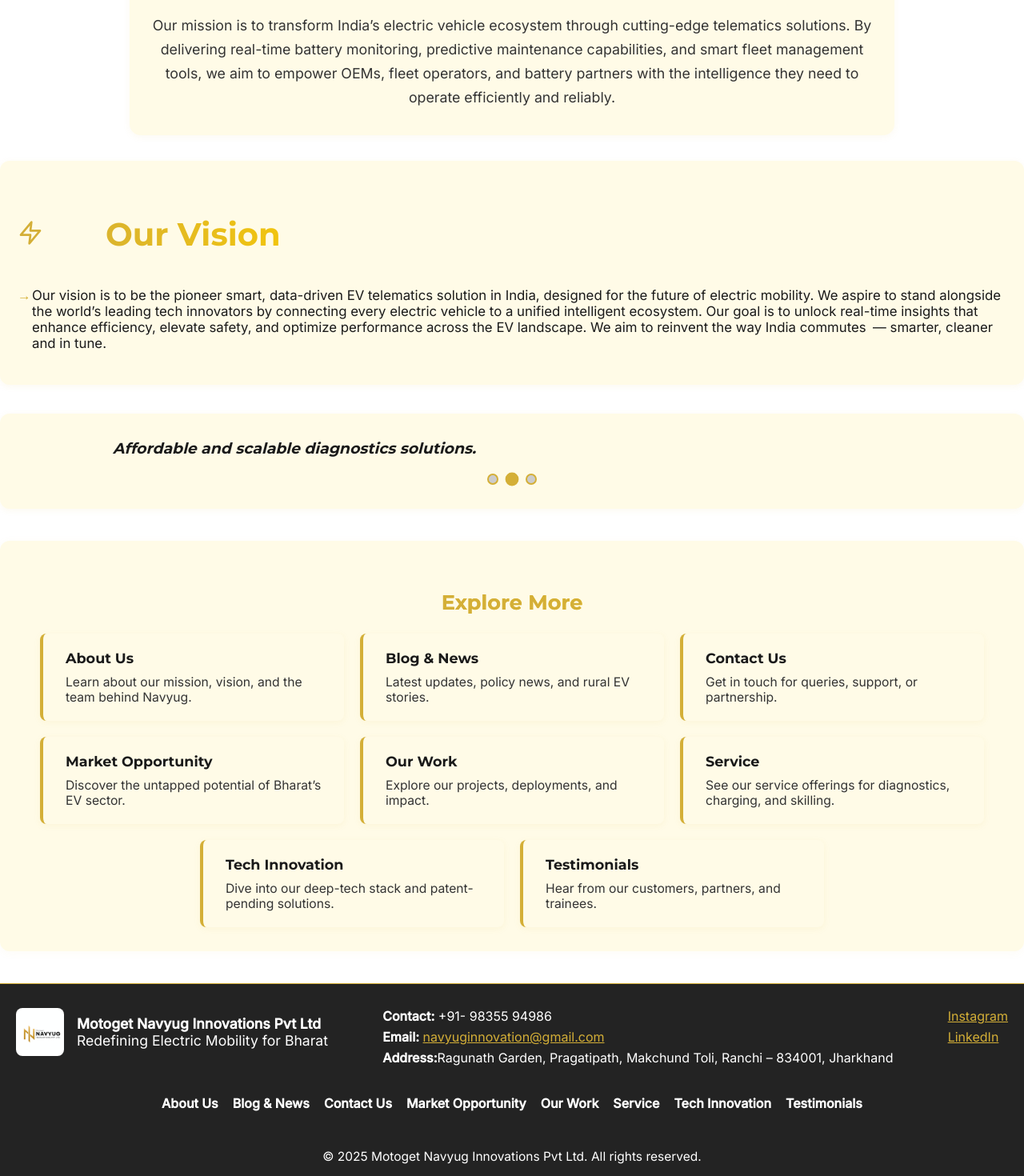
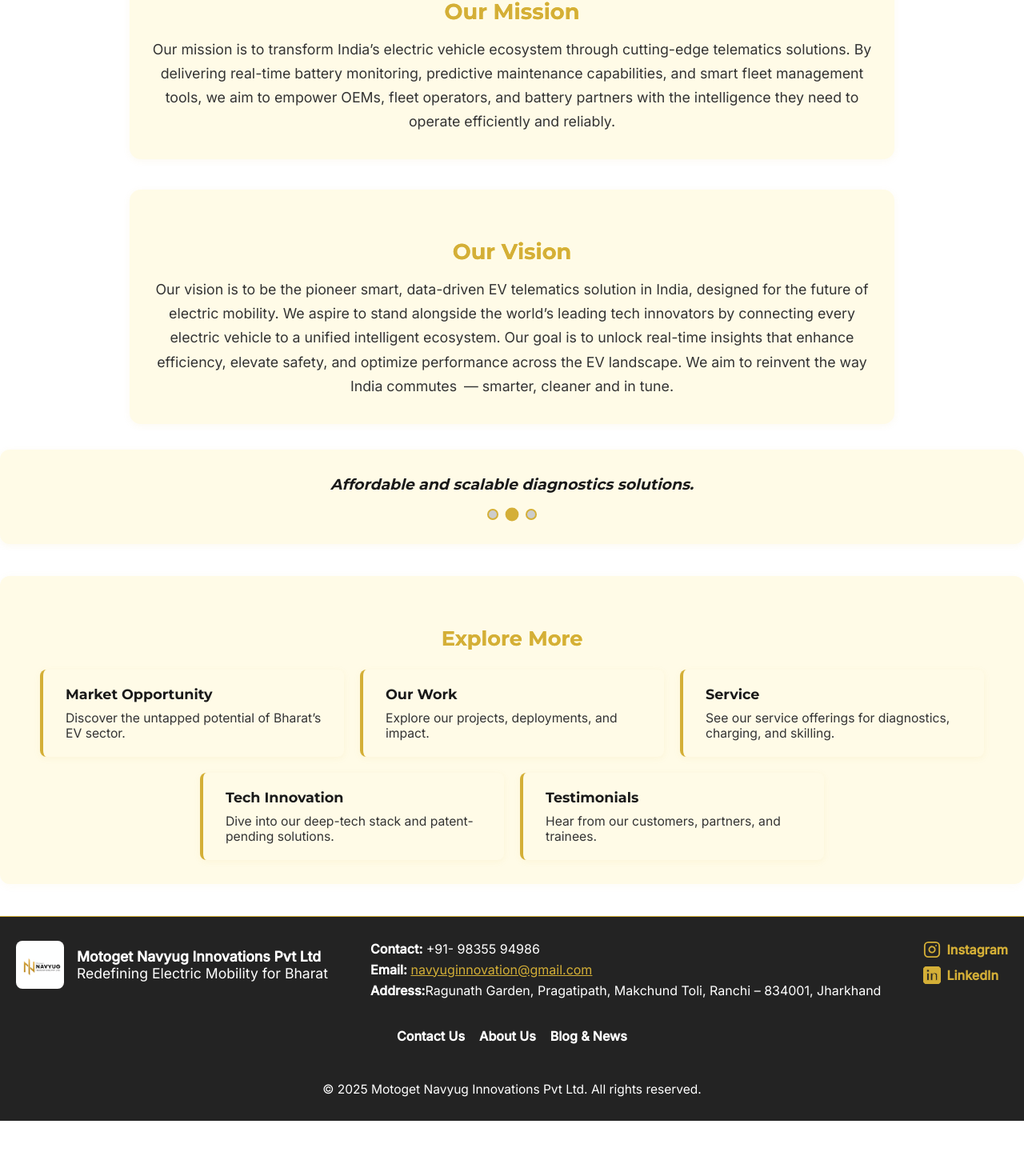
Before and after one commit to Vansh11223344/nav, a React (Vite) app: page / in a window 1280 px wide. Shown: the part 1911-3381 px from the top of the page at 80% size. After the commit the page ends 3312 px from the top, so only its background shows below. Built offline with nearby package versions, Linux system fonts and the light colour scheme.

Commit message:
V Seventh

```diff
--- a/src/App.jsx
+++ b/src/App.jsx
@@ -11,12 +11,12 @@
 import BlogNews from './components/BlogNews';
 import Chatbot from './components/Chatbot';
 import Service from './components/Service';
-
-
+import ScrollToTop from './components/ScrollToTop'; // Add this import
 
 function App() {
   return (
     <Router>
+      <ScrollToTop /> {/* Add this component */}
       <Routes>
         <Route element={<Layout />}>
           <Route path="/" element={<Home />} />
@@ -29,7 +29,6 @@
           <Route path="/blog" element={<BlogNews />} />
           <Route path="/chatbot" element={<Chatbot />} />
           <Route path="/service" element={<Service />} />
-
         </Route>
       </Routes>
     </Router>
--- a/src/components/Home.css
+++ b/src/components/Home.css
@@ -333,6 +333,10 @@
   font-style: italic;
   font-family: var(--font-primary);
   margin: 0 0 16px 0;
+   text-align: center;
+  max-width: 700px;
+  margin-left: auto;
+  margin-right: auto;
 }
 
 .testimonial-dots {
@@ -533,14 +537,45 @@
 .footer-social {
   display: flex;
   flex-direction: column;
-  gap: 6px;
+  gap: 10px;
   font-size: 1rem;
 }
 
 .footer-social a {
   color: var(--primary-color);
-  text-decoration: underline;
+  text-decoration: none;
+  display: flex;
+  align-items: center;
+  font-weight: 600;
+  transition: color 0.2s;
 }
+
+.footer-social a:hover,
+.footer-social a:focus {
+  color: #fff;
+}
+
+.footer-social-icon {
+  margin-right: 7px;
+  vertical-align: middle;
+  stroke: var(--primary-color);
+  transition: stroke 0.2s;
+}
+
+.footer-social a:hover .footer-social-icon,
+.footer-social a:focus .footer-social-icon {
+  stroke: #fff;
+}
+
+/* Dark mode: icons remain gold, text turns white on hover */
+.dark .footer-social a {
+  color: var(--primary-color);
+}
+.dark .footer-social a:hover,
+.dark .footer-social a:focus {
+  color: #fff;
+}
+
 
 .footer-nav {
   display: flex;
@@ -627,10 +662,29 @@
 @media (max-width: 700px) {
   .vision-section,
   .navyug-edge {
-    padding: 22px 8vw 18px 8vw;
+    padding: 18px 4vw 14px 4vw;
   }
+
   .vision-section h2,
   .navyug-edge h2 {
-    font-size: 1.25rem;
+    font-size: 1.22rem;
+    margin-bottom: 10px;
+  }
+
+  .vision-section p,
+  .navyug-edge p {
+    font-size: 0.99rem;
+    line-height: 1.55;
   }
 }
+
+@media (max-width: 400px) {
+  .vision-section h2,
+  .navyug-edge h2 {
+    font-size: 1.05rem;
+  }
+  .vision-section p,
+  .navyug-edge p {
+    font-size: 0.93rem;
+  }
+}
--- a/src/components/Home.jsx
+++ b/src/components/Home.jsx
@@ -9,26 +9,19 @@
   "Partnering with them has boosted our service efficiency."
 ];
 
-const futureVisionPoints = [
- "Our vision is to be the pioneer smart, data-driven EV telematics solution in India, designed for the future of electric mobility. We aspire to stand alongside the world’s leading tech innovators by connecting every electric vehicle to a unified intelligent ecosystem. Our goal is to unlock real-time insights that enhance efficiency, elevate safety, and optimize performance across the EV landscape. We aim to reinvent the way India commutes — smarter, cleaner and in tune."
-];
-
 const evImages = [
-  '/images/ev1.jpeg',
-  '/images/ev2.jpeg',
-  '/images/ev3.jpeg',
-  '/images/ev4.jpeg',
-  '/images/ev5.jpeg'
+  './images/ev1.jpeg',
+  './images/ev2.jpeg',
+  './images/ev3.jpeg',
+  './images/ev4.jpeg',
+  './images/ev5.jpeg'
 ];
 
 const sectionLinks = [
-  { to: '/about', label: 'About Us', info: 'Learn about our mission, vision, and the team behind Navyug.' },
-  { to: '/blog', label: 'Blog & News', info: 'Latest updates, policy news, and rural EV stories.' },
-  { to: '/contact', label: 'Contact Us', info: 'Get in touch for queries, support, or partnership.' },
-  { to: '/market', label: 'Market Opportunity', info: 'Discover the untapped potential of Bharat’s EV sector.' },
-  { to: '/ourwork', label: 'Our Work', info: 'Explore our projects, deployments, and impact.' },
+  { to: '/market-opportunity', label: 'Market Opportunity', info: 'Discover the untapped potential of Bharat’s EV sector.' },
+  { to: '/what-we-do', label: 'Our Work', info: 'Explore our projects, deployments, and impact.' },
   { to: '/service', label: 'Service', info: 'See our service offerings for diagnostics, charging, and skilling.' },
-  { to: '/tech', label: 'Tech Innovation', info: 'Dive into our deep-tech stack and patent-pending solutions.' },
+  { to: '/technology', label: 'Tech Innovation', info: 'Dive into our deep-tech stack and patent-pending solutions.' },
   { to: '/testimonials', label: 'Testimonials', info: 'Hear from our customers, partners, and trainees.' }
 ];
 
@@ -72,10 +65,7 @@
       <section className="navyug-edge">
         <h2>The Navyug Edge</h2>
         <p>
-          We provide intelligent diagnostic solutions purpose-built for electric vehicles,
-          empowering efficient maintenance and proactive service for EV users. Driven by a commitment to safety
-          and sustainability, our technology supports a safer, cleaner and eco-friendly future through smarter,
-          greener mobility.
+         "We deliver intelligent diagnostic solutions engineered specifically for electric vehicles, enabling proactive maintenance and optimized performance to enhance the reliability and experience of EV ownership. Driven by a commitment to safety and sustainability, our technology supports a safer, cleaner and eco-friendly future through smarter, greener mobility."
         </p>
       </section>
 
@@ -118,17 +108,12 @@
         </p>
       </section>
 
-      {/* Future Vision */}
-      <section className="future-vision">
-        <div className="future-header">
-          <Zap className="future-icon" />
-          <h2>&nbsp; &nbsp; &nbsp;&nbsp;Our Vision</h2>
-        </div>
-        <ul className="future-list">
-          {futureVisionPoints.map((point, idx) => (
-            <li key={idx}>{point}</li>
-          ))}
-        </ul>
+      {/* Our Vision */}
+       <section className="vision-section">
+        <h2>Our Vision</h2>
+        <p>
+         Our vision is to be the pioneer smart, data-driven EV telematics solution in India, designed for the future of electric mobility. We aspire to stand alongside the world’s leading tech innovators by connecting every electric vehicle to a unified intelligent ecosystem. Our goal is to unlock real-time insights that enhance efficiency, elevate safety, and optimize performance across the EV landscape. We aim to reinvent the way India commutes — smarter, cleaner and in tune.
+        </p>
       </section>
 
       {/* Testimonials */}
@@ -183,16 +168,56 @@
             <div><strong>Email:</strong> <a href="mailto:navyuginnovation@gmail.com">navyuginnovation@gmail.com</a></div>
             <div><strong>Address:</strong>Ragunath Garden, Pragatipath, Makchund Toli, Ranchi – 834001, Jharkhand</div>
           </div>
-          <div className="footer-social">
-            <a href="https://www.instagram.com/ng_navyug?igsh=MWtlZHZsNTY0dnRiZA==" target="_blank" rel="noopener noreferrer">Instagram</a>
-            <a href="https://www.linkedin.com/company/motoget-navyug-innovations-pvt-ltd/" target="_blank" rel="noopener noreferrer">LinkedIn</a>
-          </div>
+         <div className="footer-social">
+  <a
+    href="https://www.instagram.com/ng_navyug?igsh=MWtlZHZsNTY0dnRiZA=="
+    target="_blank"
+    rel="noopener noreferrer"
+    aria-label="Instagram"
+  >
+    <svg className="footer-social-icon" width="22" height="22" viewBox="0 0 24 24" fill="none" stroke="currentColor"
+      strokeWidth="2" strokeLinecap="round" strokeLinejoin="round"
+      style={{ verticalAlign: 'middle', marginRight: 7 }}>
+      <rect x="2" y="2" width="20" height="20" rx="5" />
+      <path d="M16 11.37A4 4 0 1 1 12.63 8 4 4 0 0 1 16 11.37z" />
+      <line x1="17.5" y1="6.5" x2="17.5" y2="6.5" />
+    </svg>
+    Instagram
+  </a>
+  <a
+  href="https://www.linkedin.com/company/motoget-navyug-innovations-pvt-ltd/"
+  target="_blank"
+  rel="noopener noreferrer"
+  aria-label="LinkedIn"
+>
+  <svg
+    className="footer-social-icon"
+    xmlns="http://www.w3.org/2000/svg"
+    width="22"
+    height="22"
+    viewBox="0 0 24 24"
+    fill="currentColor"
+    style={{ verticalAlign: 'middle', marginRight: 7 }}
+  >
+    <path d="M19 0h-14c-2.76 0-5 2.24-5 5v14c0 2.76 2.24 5 5 5h14c2.76
+    0 5-2.24 5-5v-14c0-2.76-2.24-5-5-5zm-11 19h-3v-10h3v10zm-1.5-11.27c-.97
+    0-1.75-.79-1.75-1.76s.78-1.76
+    1.75-1.76 1.75.79 1.75 1.76-.78 1.76-1.75 1.76zm13.5 11.27h-3v-5.6c0-1.34-.03-3.07-1.87-3.07-1.87
+    0-2.16 1.46-2.16 2.97v5.7h-3v-10h2.88v1.36h.04c.4-.76
+    1.38-1.56 2.85-1.56 3.05 0 3.62 2.01
+    3.62 4.62v5.58z" />
+  </svg>
+    LinkedIn
+  </a>
+</div>
+
         </div>
-        <div className="footer-nav">
-          {sectionLinks.map((link) => (
-            <Link to={link.to} key={link.to}>{link.label}</Link>
-          ))}
-        </div>
+       <div className="footer-nav">
+  <Link to="/contact">Contact Us</Link>
+  <Link to="/about">About Us</Link>
+  <Link to="/blog">Blog & News</Link>
+</div>
+
         <div className="copyright">
           © {new Date().getFullYear()} Motoget Navyug Innovations Pvt Ltd. All rights reserved.
         </div>
--- /dev/null
+++ b/src/components/ScrollToTop.jsx
@@ -0,0 +1,14 @@
+import { useEffect } from 'react';
+import { useLocation } from 'react-router-dom';
+
+const ScrollToTop = () => {
+  const { pathname } = useLocation();
+
+  useEffect(() => {
+    window.scrollTo(0, 0);
+  }, [pathname]);
+
+  return null;
+};
+
+export default ScrollToTop;
```
